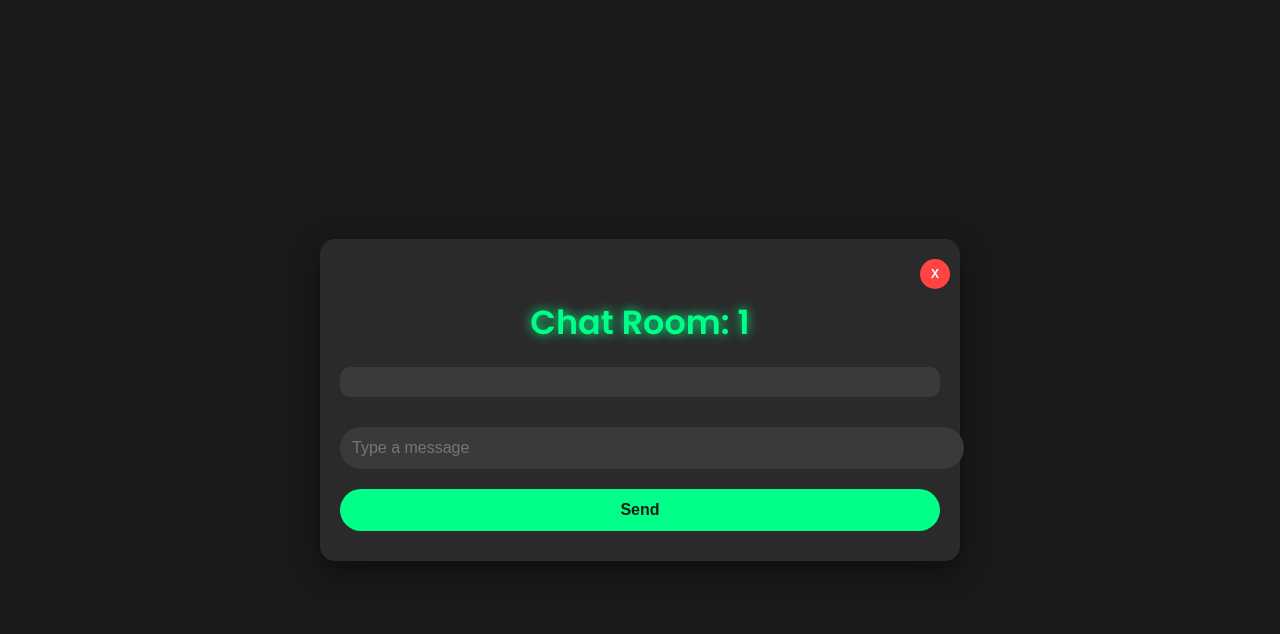
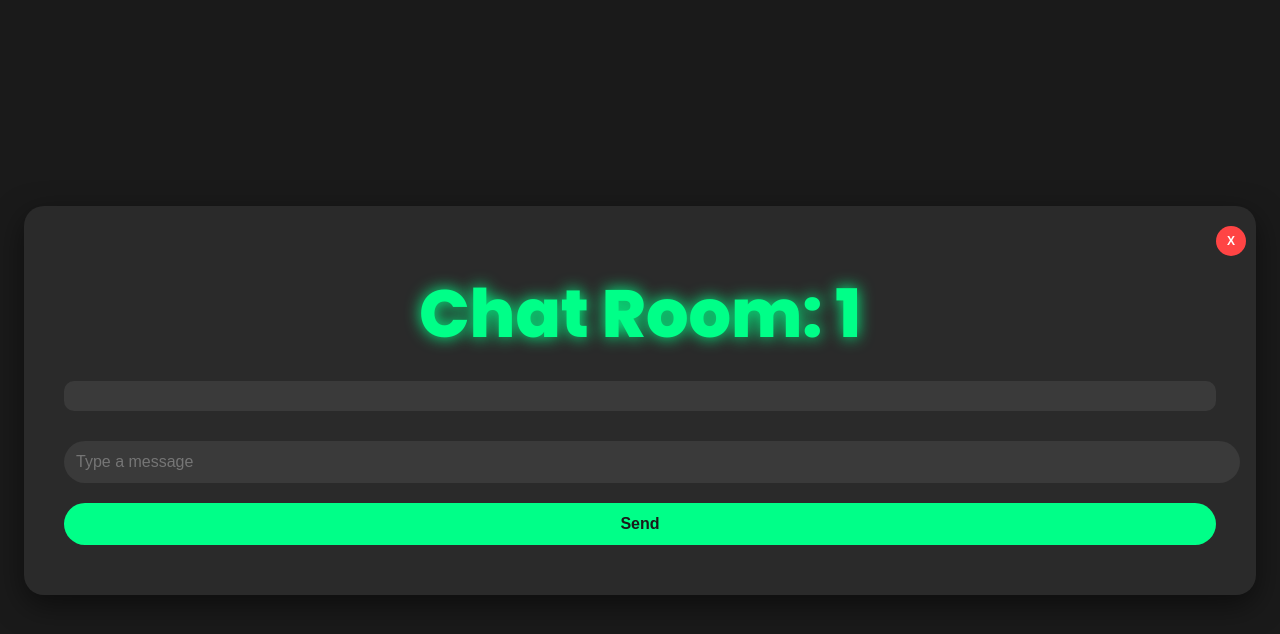
Before and after one commit to philsmcc/ssmchat, a PHP site: page /index.php in a window 1280 px wide. Shown: the top 634 px of the page. Run offline with PHP 8.4, Linux system fonts and the light colour scheme; the visitor is signed in with stand-in values (Sample User, id 1); data that the repository does not hold is empty.

Commit message:
Add files via upload

```diff
--- a/index.php
+++ b/index.php
@@ -30,7 +30,7 @@ if (isset($_GET['venue']) && isset($_SESSION['venue']) && $_SESSION['venue'] !==
     <meta charset="UTF-8">
     <meta name="viewport" content="width=device-width, initial-scale=1.0">
     <title>Fun Chat</title>
-    <link href="https://fonts.googleapis.com/css2?family=Poppins:wght@400;600&display=swap" rel="stylesheet">
+    <link href="https://fonts.googleapis.com/css2?family=Poppins:wght@400;600;800&display=swap" rel="stylesheet">
     <style>
         body {
             background: #1a1a1a;
@@ -44,29 +44,39 @@ if (isset($_GET['venue']) && isset($_SESSION['venue']) && $_SESSION['venue'] !==
             overflow-x: hidden;
         }
         .container {
-            max-width: 600px;
-            width: 90%;
-            padding: 20px;
+            max-width: 90%;
+            width: 100%;
+            padding: 40px;
             background: #2a2a2a;
-            border-radius: 15px;
+            border-radius: 20px;
             box-shadow: 0 10px 30px rgba(0, 0, 0, 0.5);
             animation: fadeIn 1s ease-in;
             position: relative;
+            text-align: center;
         }
         h1 {
             text-align: center;
             color: #00ff88;
-            text-shadow: 0 0 10px #00ff88;
+            text-shadow: 0 0 15px #00ff88;
             animation: pulse 2s infinite;
-            margin-top: 40px;
-            margin-bottom: 20px;
+            font-size: 4rem;
+            font-weight: 800;
+            margin: 20px 0;
+        }
+        .welcome-text {
+            font-size: 2rem;
+            font-weight: 600;
+            margin: 20px 0;
+            color: #e0e0e0;
         }
         .qr-code {
             display: block;
-            margin: 20px auto;
-            border: 5px solid #00ff88;
-            border-radius: 10px;
+            margin: 40px auto;
+            border: 10px solid #00ff88;
+            border-radius: 20px;
             animation: bounce 1.5s infinite;
+            width: 500px;
+            height: 500px;
         }
         input, button {
             width: 100%;
@@ -171,6 +181,19 @@ if (isset($_GET['venue']) && isset($_SESSION['venue']) && $_SESSION['venue'] !==
             from { transform: translateY(10px); opacity: 0; }
             to { transform: translateY(0); opacity: 1; }
         }
+
+        @media (min-width: 1920px) {
+            h1 {
+                font-size: 5rem;
+            }
+            .welcome-text {
+                font-size: 2.5rem;
+            }
+            .qr-code {
+                width: 600px;
+                height: 600px;
+            }
+        }
     </style>
 </head>
 <body>
@@ -186,9 +209,9 @@ if (isset($_GET['venue']) && isset($_SESSION['venue']) && $_SESSION['venue'] !==
                 echo "<button type='submit'>Join Chat</button>";
                 echo "</form>";
             } else {
-                echo "<h1>Welcome to Kelly's Pub!</h1>";
-                echo "<p>Scan the QR code to joing a vanashing chat session</p>";
-                echo "<img src='https://api.qrserver.com/v1/create-qr-code/?size=600x600&data=http://52.34.246.115/ssmchat/index.php?venue=room1' class='qr-code' alt='Room 1 QR'>";
+                echo "<h1>Join Our Bar Chat!</h1>";
+                echo "<p class='welcome-text'>Scan to join the conversation!</p>";
+                echo "<img src='https://api.qrserver.com/v1/create-qr-code/?size=500x500&data=http://52.34.246.115/ssmchat/index.php?venue=room1' class='qr-code' alt='Room 1 QR'>";
             }
         } else {
             echo "<form method='POST' action='exit.php'>";
```
